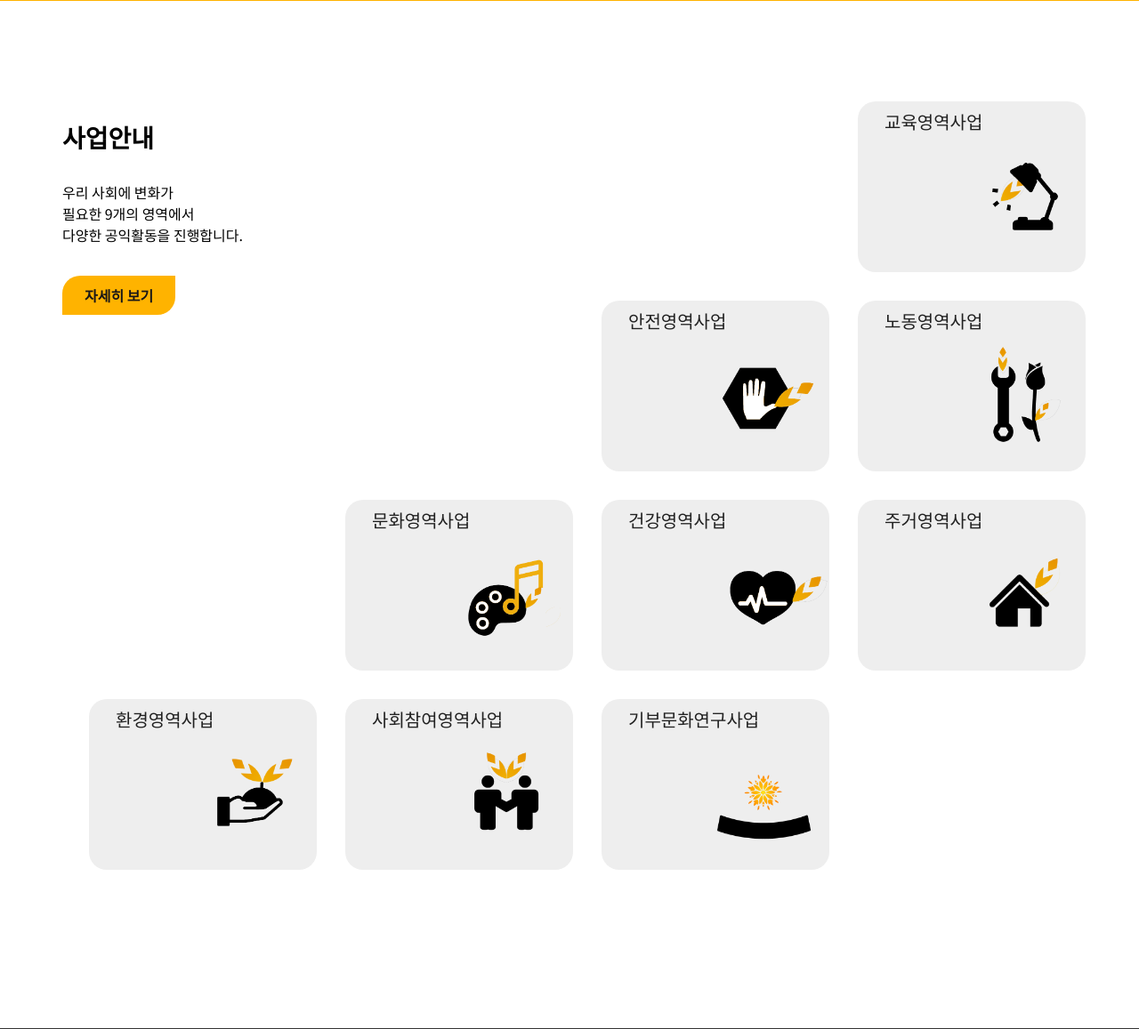
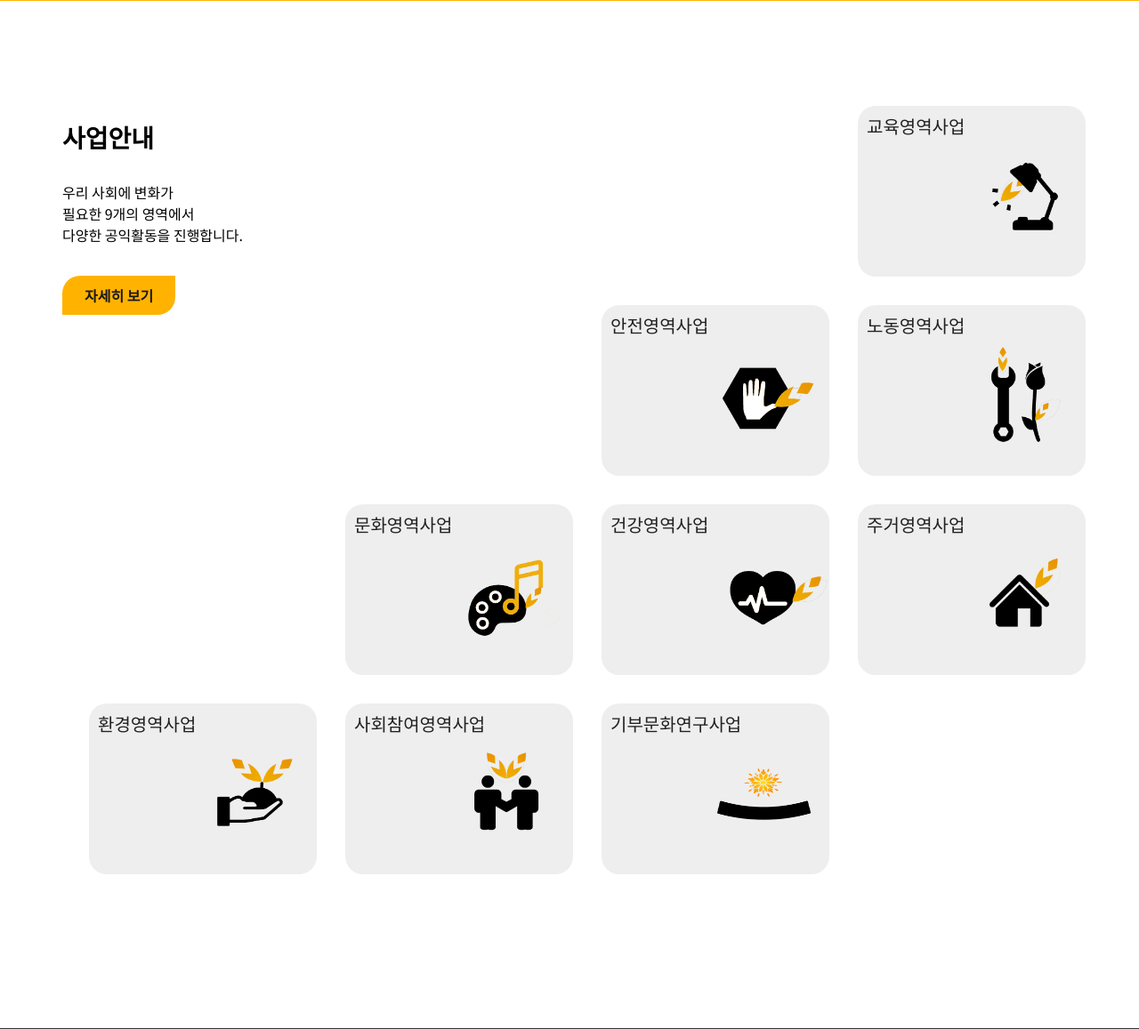
Before and after one commit to junseon1/ButiF, a PHP site: page / in a window 1280 px wide. Shown: the part 3126-4283 px from the top of the page at 89% size. Run offline with PHP 8.4, Linux system fonts and the light colour scheme.

Commit message:
Add files via upload

```diff
--- a/css/main.css
+++ b/css/main.css
@@ -478,7 +478,8 @@ section .act .swiper-slide .image{
     margin-top: 50px;
 }
 .sec6 .center .business p{
-    margin: 0 0 0 20px;
+    margin:0 ;
+    margin-top: 5px;
     font-size: 20px;
     line-height: 25px;
     padding: 10px;
@@ -549,8 +550,13 @@ section .act .swiper-slide .image{
 .sec6 .center .business ul li div{
     width: 140px;
     float: right;
-    margin-top: 5px;
-
+
+}
+.sec6 .center .business ul .on9 .icon9{
+    height: 112px;
+}
+.sec6 .center .business ul .on9 .icon9 img{
+    height: 100%;
 }
 /* 각 section안의 ani 객체들이 서서히 나타나는 애니메이션 */
 .ani{
```
